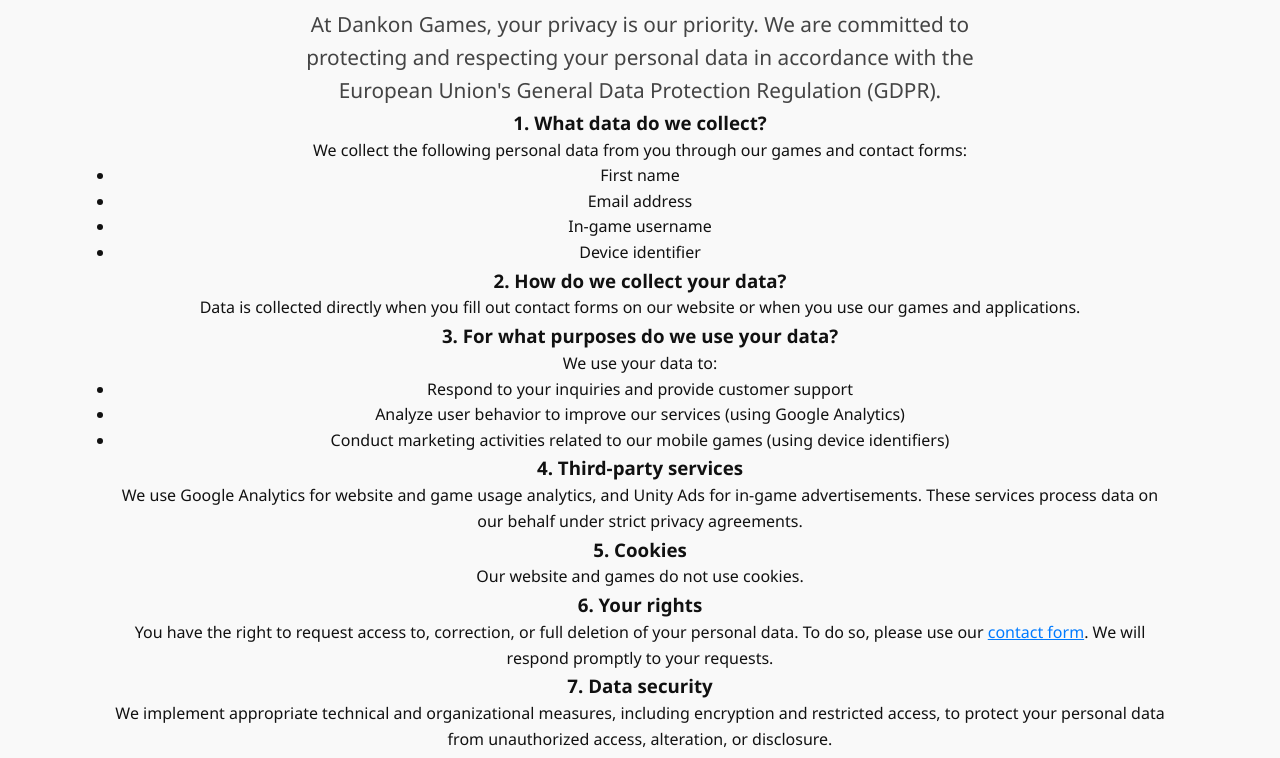
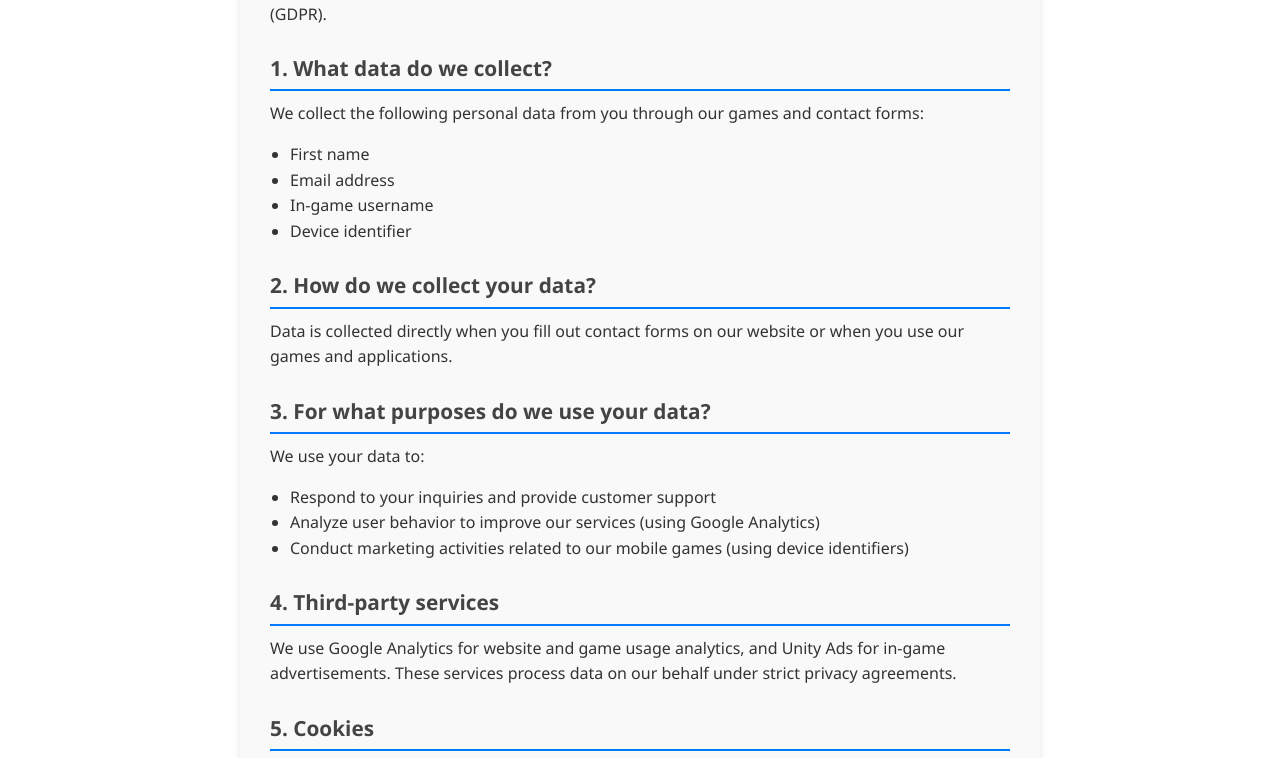
Before and after one commit to DankonDev/portal, a plain HTML site: page privacy.html in a window 1280 px wide. Shown: the part 291-1049 px from the top of the page. Drawn offline with Linux system fonts and the light colour scheme.

Commit message:
Update style.css

```diff
--- a/style.css
+++ b/style.css
@@ -181,18 +181,65 @@ body {
 .contact button:hover {
   background-color: #0f1abf;
 }
+/* Style dla sekcji polityki prywatności */
 .privacy {
-  padding: 5rem 9%;
+  max-width: 800px;
+  margin: 40px auto;
+  padding: 20px 30px;
   background-color: #f9f9f9;
+  border-radius: 8px;
+  box-shadow: 0 2px 8px rgba(0,0,0,0.1);
+  font-family: 'Segoe UI', Tahoma, Geneva, Verdana, sans-serif;
+  color: #333;
+  line-height: 1.6;
+}
+
+.privacy h2.section-title {
+  font-size: 2.2rem;
+  margin-bottom: 15px;
+  color: #222;
   text-align: center;
 }
 
-.privacy-description {
-  max-width: 700px;
-  margin: auto;
+.privacy h3 {
   font-size: 1.3rem;
+  margin-top: 25px;
+  margin-bottom: 10px;
   color: #444;
+  border-bottom: 2px solid #007BFF;
+  padding-bottom: 4px;
 }
+
+.privacy p,
+.privacy ul {
+  font-size: 1rem;
+  margin-bottom: 15px;
+}
+
+.privacy ul {
+  list-style-type: disc;
+  padding-left: 20px;
+}
+
+.privacy a {
+  color: #007BFF;
+  text-decoration: underline;
+  transition: color 0.3s ease;
+}
+
+.privacy a:hover,
+.privacy a:focus {
+  color: #0056b3;
+  outline: none;
+}
+
+/* Responsive - mniej paddingu na mniejszych ekranach */
+@media (max-width: 600px) {
+  .privacy {
+    padding: 15px 20px;
+  }
+}
+
 .gallery {
   text-align: center;
   padding: 50px 20px;
@@ -210,7 +257,7 @@ body {
 .carousel-track {
   display: flex;
   transition: transform 0.5s ease-in-out;
-  width: 600%; /* 6 images */
+  width: calc(100% * 6);
 }
 
 .carousel-track img {
```
